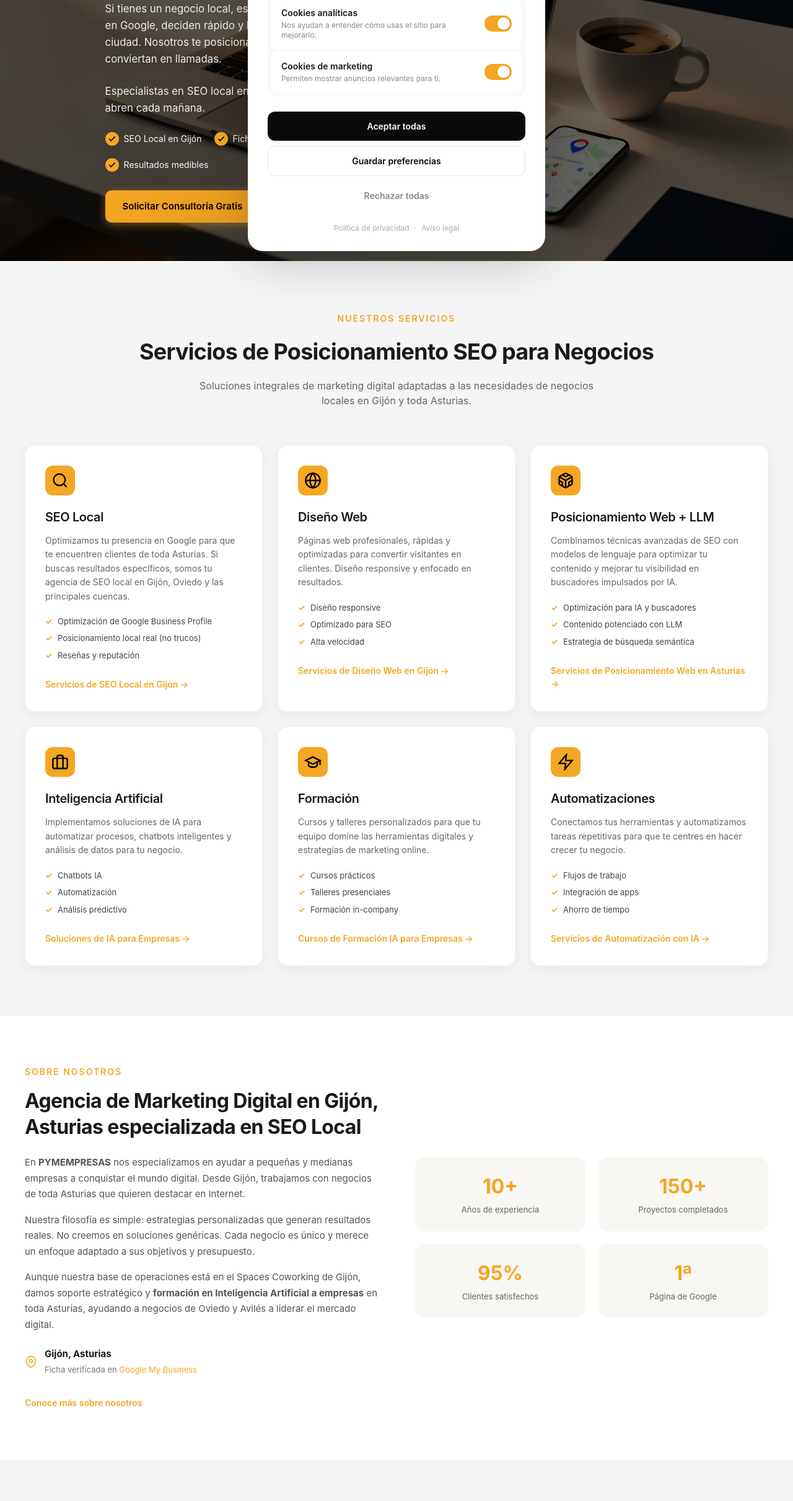
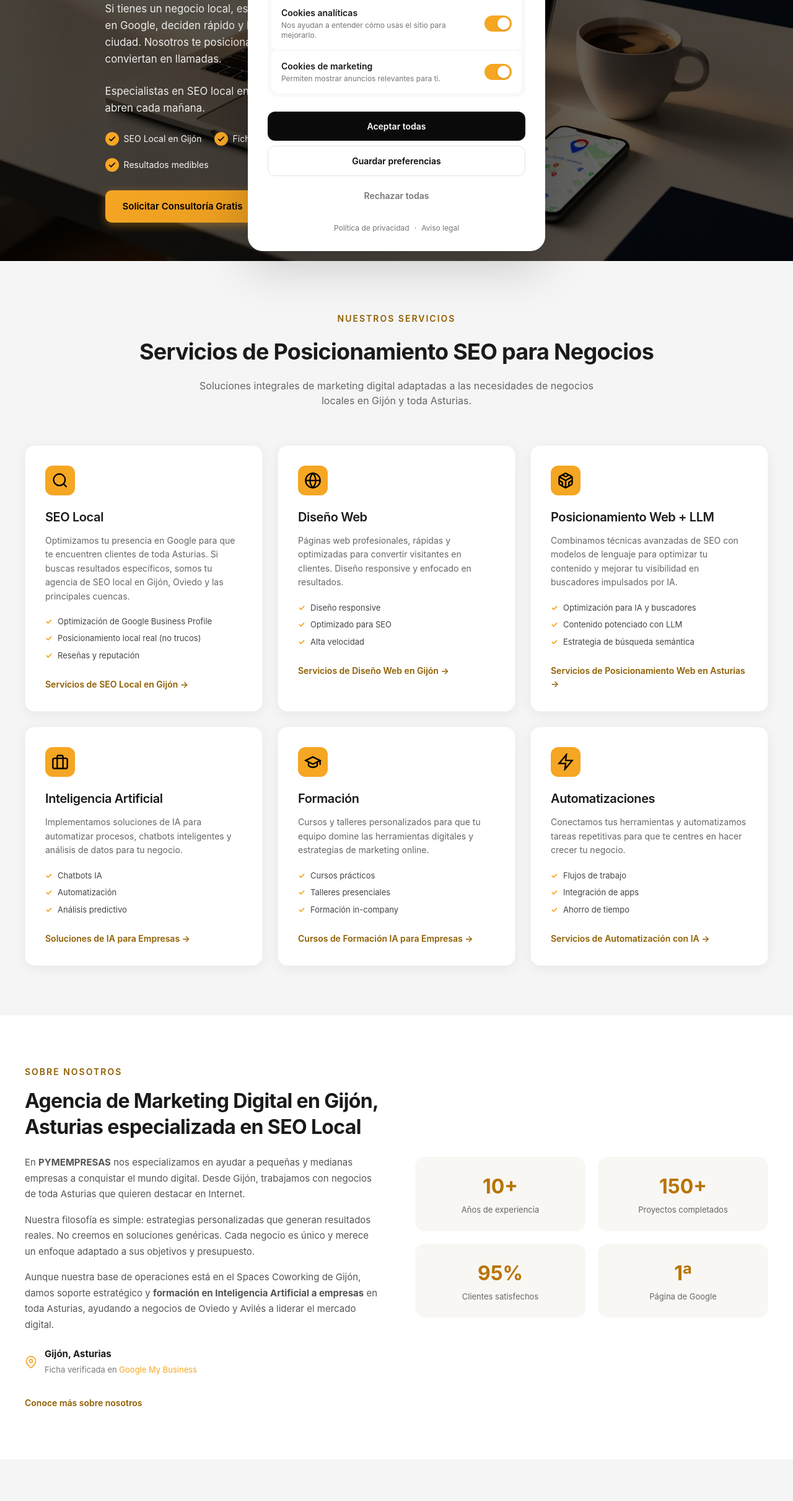
Before and after one commit to avieirox/pymempresas, an Astro site: page / in a window 1280 px wide. Shown: the part 379-2800 px from the top of the page at 62% size. Built offline with nearby package versions, Linux system fonts and the light colour scheme; Astro itself is replaced by a stand-in of ours.

Commit message:
fix: WCAG AA contrast violations flagged by PageSpeed
- index.astro: darken orange labels/links (#F5A623→#8E5E00 for 14px normal text, →#B87400 for 32px/700 stat numbers)
- Footer.astro: raise footer text opacity (text-white/40→/55, hover /60→/70)
- CookieBanner.astro: darken muted text (#888→#767676, #CCC→#767676, #AAA→#767676)

Co-Authored-By: Claude Sonnet 4.6 <noreply@anthropic.com>

```diff
--- a/src/components/CookieBanner.astro
+++ b/src/components/CookieBanner.astro
@@ -161,7 +161,7 @@
   }
   .cookie-head-subtitle {
     font-size: 13px;
-    color: #888;
+    color: #767676;
     margin: 0;
   }
 
@@ -210,7 +210,7 @@
   .cookie-cat-desc {
     display: block;
     font-size: 12px;
-    color: #888;
+    color: #767676;
     line-height: 1.4;
   }
 
@@ -298,7 +298,7 @@
 
   .cookie-btn-ghost {
     background: transparent;
-    color: #888;
+    color: #767676;
   }
   .cookie-btn-ghost:hover {
     color: #555;
@@ -308,13 +308,13 @@
   .cookie-footer {
     text-align: center;
     font-size: 12px;
-    color: #CCC;
+    color: #767676;
     display: flex;
     justify-content: center;
     gap: 8px;
   }
   .cookie-footer a {
-    color: #AAA;
+    color: #767676;
     text-decoration: none;
     transition: color 0.15s;
   }
--- a/src/components/Footer.astro
+++ b/src/components/Footer.astro
@@ -46,10 +46,10 @@ import { CONTACT, FOOTER_SERVICES, FOOTER_LEGAL } from '../lib/constants';
     </div>
 
     <div class="border-t border-white/5 pt-6 flex flex-col sm:flex-row items-center justify-between gap-4">
-      <p class="text-xs text-white/40">&copy; {new Date().getFullYear()} PYMEMPRESAS. Todos los derechos reservados.</p>
+      <p class="text-xs text-white/55">&copy; {new Date().getFullYear()} PYMEMPRESAS. Todos los derechos reservados.</p>
       <nav class="flex gap-4" aria-label="Enlaces legales">
         {FOOTER_LEGAL.map((l) => (
-          <a href={l.href} class="text-xs text-white/40 hover:text-white/60 transition-colors">{l.label}</a>
+          <a href={l.href} class="text-xs text-white/55 hover:text-white/70 transition-colors">{l.label}</a>
         ))}
       </nav>
     </div>
--- a/src/pages/index.astro
+++ b/src/pages/index.astro
@@ -499,7 +499,7 @@ import { SITE } from '../lib/constants';
   }
   .services-container { max-width: 1200px; margin: 0 auto; }
   .services-header { text-align: center; margin-bottom: 60px; }
-  .services-label { display: inline-block; color: #F5A623; font-size: 14px; font-weight: 600; text-transform: uppercase; letter-spacing: 2px; margin-bottom: 16px; }
+  .services-label { display: inline-block; color: #8E5E00; font-size: 14px; font-weight: 600; text-transform: uppercase; letter-spacing: 2px; margin-bottom: 16px; }
   .services-title { color: #1a1a1a; font-size: 36px; font-weight: 700; margin: 0 0 16px; }
   .services-subtitle { color: #666; font-size: 16px; max-width: 650px; margin: 0 auto; line-height: 1.5; }
   .services-grid { display: grid; grid-template-columns: repeat(3, 1fr); gap: 24px; }
@@ -511,7 +511,7 @@ import { SITE } from '../lib/constants';
   .service-features { list-style: none; padding: 0; margin: 0 0 20px; }
   .service-features li { color: #444; font-size: 13px; padding: 4px 0 4px 20px; position: relative; }
   .service-features li::before { content: "\2713"; position: absolute; left: 0; color: #F5A623; font-weight: bold; }
-  .service-link { color: #F5A623; font-size: 14px; font-weight: 600; text-decoration: none; display: inline-flex; align-items: center; gap: 6px; transition: gap 0.3s ease; }
+  .service-link { color: #8E5E00; font-size: 14px; font-weight: 600; text-decoration: none; display: inline-flex; align-items: center; gap: 6px; transition: gap 0.3s ease; }
   .service-link:hover { gap: 10px; }
 
   /* ABOUT SECTION */
@@ -522,7 +522,7 @@ import { SITE } from '../lib/constants';
   }
   .about-container { max-width: 1200px; margin: 0 auto; }
   .about-content { display: grid; grid-template-columns: 1fr 1fr; gap: 60px; align-items: center; }
-  .about-label { color: #F5A623; font-size: 14px; font-weight: 600; text-transform: uppercase; letter-spacing: 2px; display: block; margin-bottom: 16px; }
+  .about-label { color: #8E5E00; font-size: 14px; font-weight: 600; text-transform: uppercase; letter-spacing: 2px; display: block; margin-bottom: 16px; }
   .about-title { color: #1a1a1a; font-size: 32px; font-weight: 700; margin: 0 0 24px; line-height: 1.3; }
   .about-description p { color: #555; font-size: 15px; line-height: 1.7; margin: 0 0 16px; }
   .about-location { display: flex; align-items: center; gap: 12px; margin: 24px 0; }
@@ -530,11 +530,11 @@ import { SITE } from '../lib/constants';
   .location-text strong { display: block; color: #1a1a1a; font-size: 15px; }
   .location-text span { color: #777; font-size: 13px; }
   .location-text a { color: #F5A623; text-decoration: none; }
-  .about-btn { display: inline-flex; align-items: center; gap: 8px; color: #F5A623; font-weight: 600; font-size: 14px; text-decoration: none; transition: gap 0.3s; margin-top: 8px; }
+  .about-btn { display: inline-flex; align-items: center; gap: 8px; color: #8E5E00; font-weight: 600; font-size: 14px; text-decoration: none; transition: gap 0.3s; margin-top: 8px; }
   .about-btn:hover { gap: 12px; }
   .about-stats { display: grid; grid-template-columns: 1fr 1fr; gap: 20px; }
   .stat-card { background: #F9F7F4; border-radius: 16px; padding: 24px; text-align: center; }
-  .stat-number { color: #F5A623; font-size: 32px; font-weight: 700; }
+  .stat-number { color: #B87400; font-size: 32px; font-weight: 700; }
   .stat-label { color: #666; font-size: 13px; margin-top: 4px; }
 
   /* ADVANTAGES SECTION */
@@ -545,7 +545,7 @@ import { SITE } from '../lib/constants';
   }
   .advantages-container { max-width: 1200px; margin: 0 auto; }
   .advantages-header { text-align: center; margin-bottom: 60px; }
-  .advantages-label { color: #F5A623; font-size: 14px; font-weight: 600; text-transform: uppercase; letter-spacing: 2px; display: block; margin-bottom: 16px; }
+  .advantages-label { color: #8E5E00; font-size: 14px; font-weight: 600; text-transform: uppercase; letter-spacing: 2px; display: block; margin-bottom: 16px; }
   .advantages-title { color: #1a1a1a; font-size: 32px; font-weight: 700; margin: 0 0 16px; }
   .advantages-subtitle { color: #666; font-size: 16px; }
   .advantages-grid { display: grid; grid-template-columns: repeat(3, 1fr); gap: 24px; max-width: 1200px; margin: 0 auto; }
```
